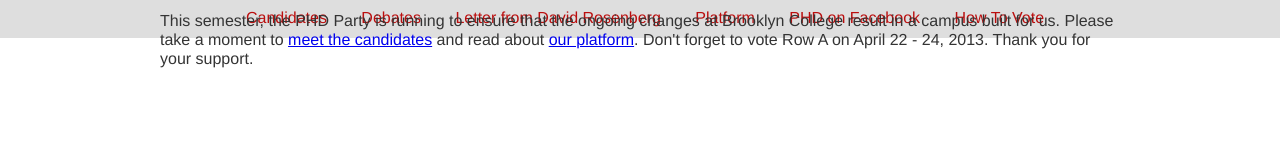
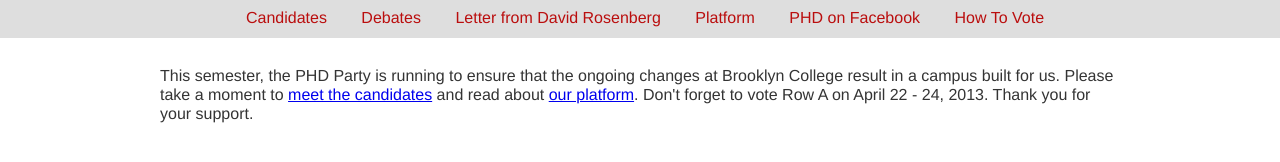
Before and after one commit to MosheBerman/PHD, a plain HTML site: page index.html in a window 1280 px wide. Shown: the part 134-296 px from the top of the page. Drawn offline with Linux system fonts and the light colour scheme.

Commit message:
Updated screen to add greater top margin above center column.

```diff
--- a/style/screen.css
+++ b/style/screen.css
@@ -56,11 +56,14 @@ body
 {
         width: 960px;
         margin: auto;
-        margin-top: 45px;
+        margin-top: 100px;
         margin-bottom: 5px;
         text-align: left;
   		color: #343434;
+  		clear: both;
+  		padding-bottom: 10px;
 }
+
 
 /* Candidate Profiles */
 
```
Also changed, not shown: candidates.html (+9 -9 lines).
